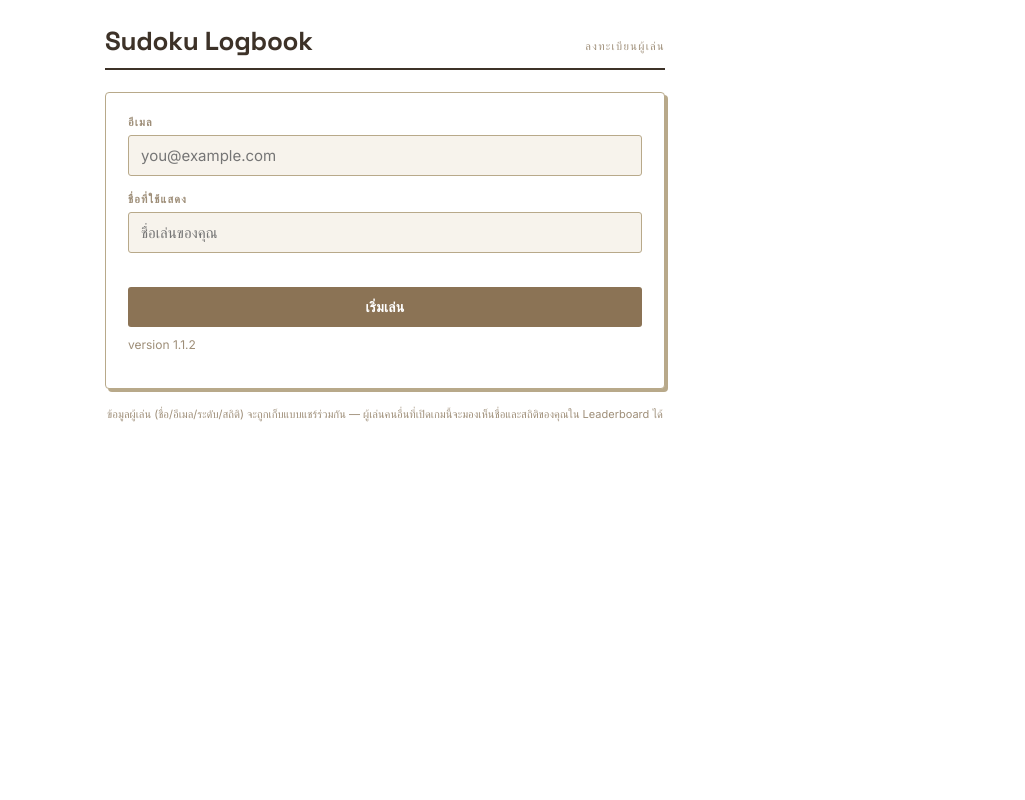
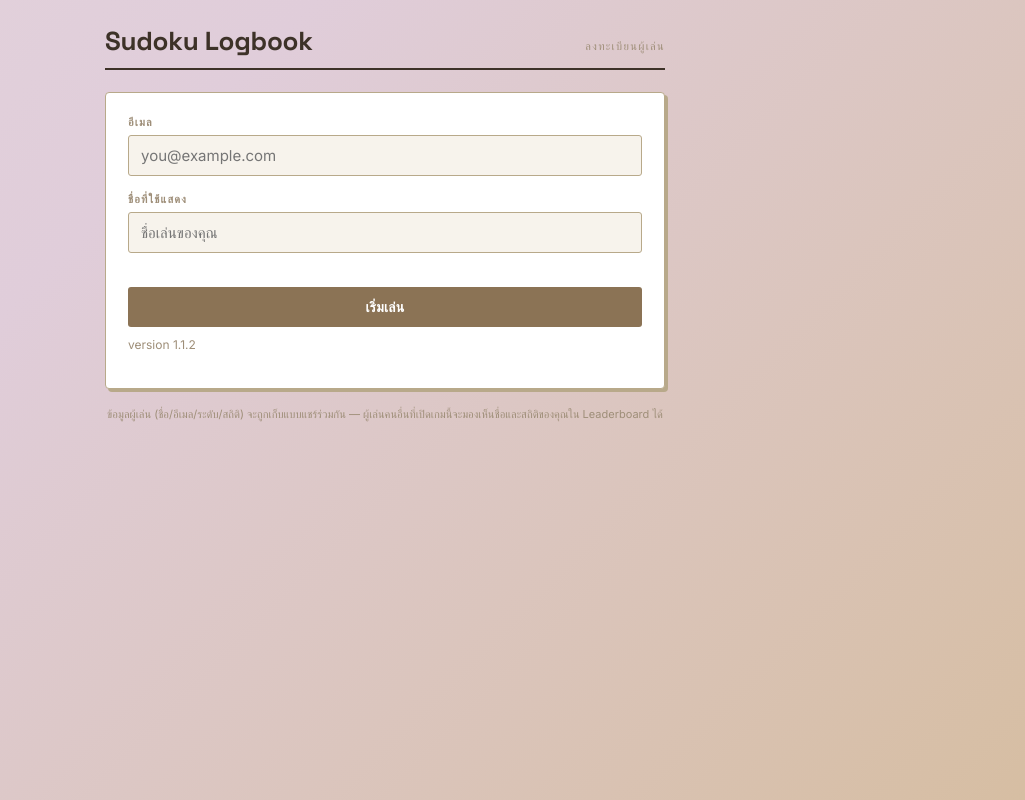
Before and after one commit to SivakornMakcharoen/sudoju, a website built with Vite: page index.html in a window 1280 px wide. Shown: the whole page, without its empty margins (255-1280 px from the left). Built offline with nearby package versions, Linux system fonts and the light colour scheme; no server answers.

Commit message:
background animation

```diff
--- a/src/styles/main.css
+++ b/src/styles/main.css
@@ -39,14 +39,19 @@
 
 body {
   margin: 0;
-  background-color:white;
-  background-size: auto, auto, cover;
-  background-position: 0 0, 0 0, center center;
-  background-attachment: fixed;
+  background: linear-gradient(135deg, #8f76a1, #ede8df, #e0cdda, #ceb174);
+  background-size: 400% 400%;
+  animation: gradientShift 12s ease infinite;
   color: var(--ink);
   font-family: 'Inter', sans-serif;
   min-height: 100vh;
   padding: 24px 16px 60px;
+}
+
+@keyframes gradientShift {
+  0%   { background-position: 0% 50%; }
+  50%  { background-position: 100% 50%; }
+  100% { background-position: 0% 50%; }
 }
 
 /* ── layout ── */
```
